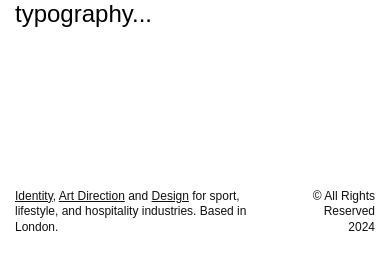
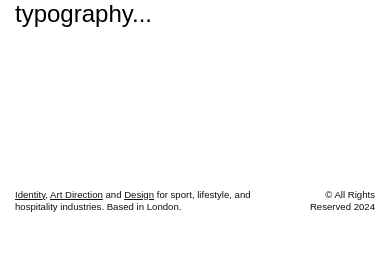
Before and after one commit to lewistwo/website, a PHP site: page /about.html in a window 390 px wide. Shown: the part 2120-2382 px from the top of the page. After the commit the page ends 2332 px from the top, so only its background shows below. Run offline with PHP 8.4, Linux system fonts and the light colour scheme.

Commit message:
Update styles.css

```diff
--- a/css/styles.css
+++ b/css/styles.css
@@ -383,7 +383,7 @@ p {
     }
 
     .footer .small-body {
-        font-size: .75rem;  /* Example: Increase size slightly */
+        font-size: .6rem;  /* Example: Increase size slightly */
     }
 
     .content {
```
